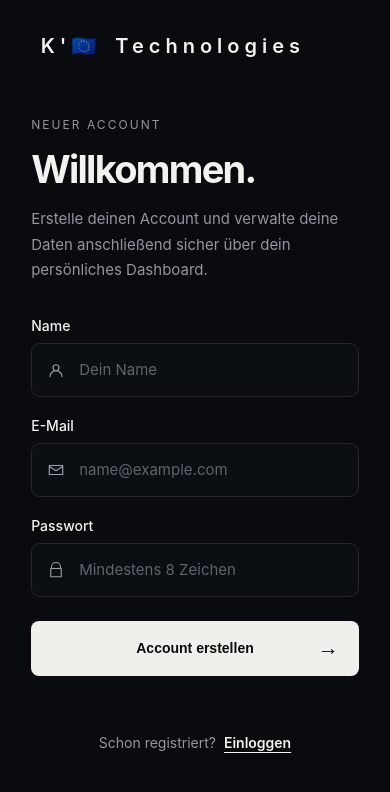
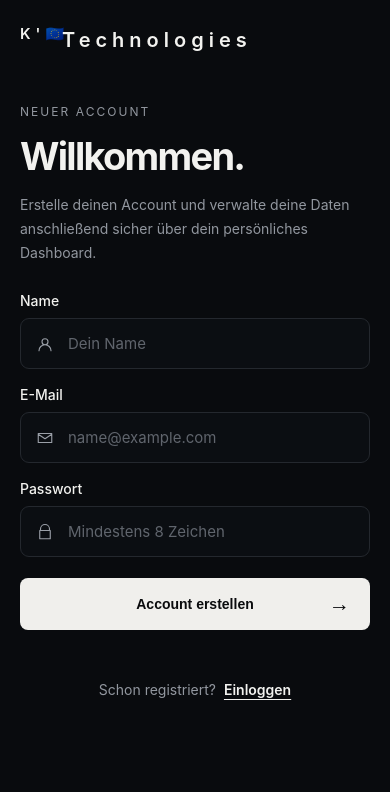
Before and after one commit to Karimrabah2009-alt/register-practice, a website: page index.html in a window 390 px wide. Drawn offline with Linux system fonts and the light colour scheme.

Commit message:
Improve mobile header layout

```diff
--- a/index.html
+++ b/index.html
@@ -632,7 +632,7 @@ input:focus {
     overflow: hidden;
   }
 
-}
+
 
 
 /* ========================================
@@ -681,6 +681,38 @@ input:focus {
   .switch-text {
     margin-top: 22px;
   }
+}
+@media (max-width: 768px) {
+
+  .auth-left {
+    padding: 24px 20px;
+  }
+
+  .brand {
+    width: 100%;
+    display: flex;
+    align-items: center;
+    justify-content: flex-start;
+    gap: 10px;
+
+    margin: 0 0 48px 0;
+    padding: 0;
+  }
+
+  .brand-icon {
+    flex-shrink: 0;
+  }
+
+  .brand span {
+    white-space: nowrap;
+  }
+
+  .auth-content {
+    width: 100%;
+    max-width: 480px;
+    margin: 0 auto;
+  }
+
 }
     </style>
 </head>
```
